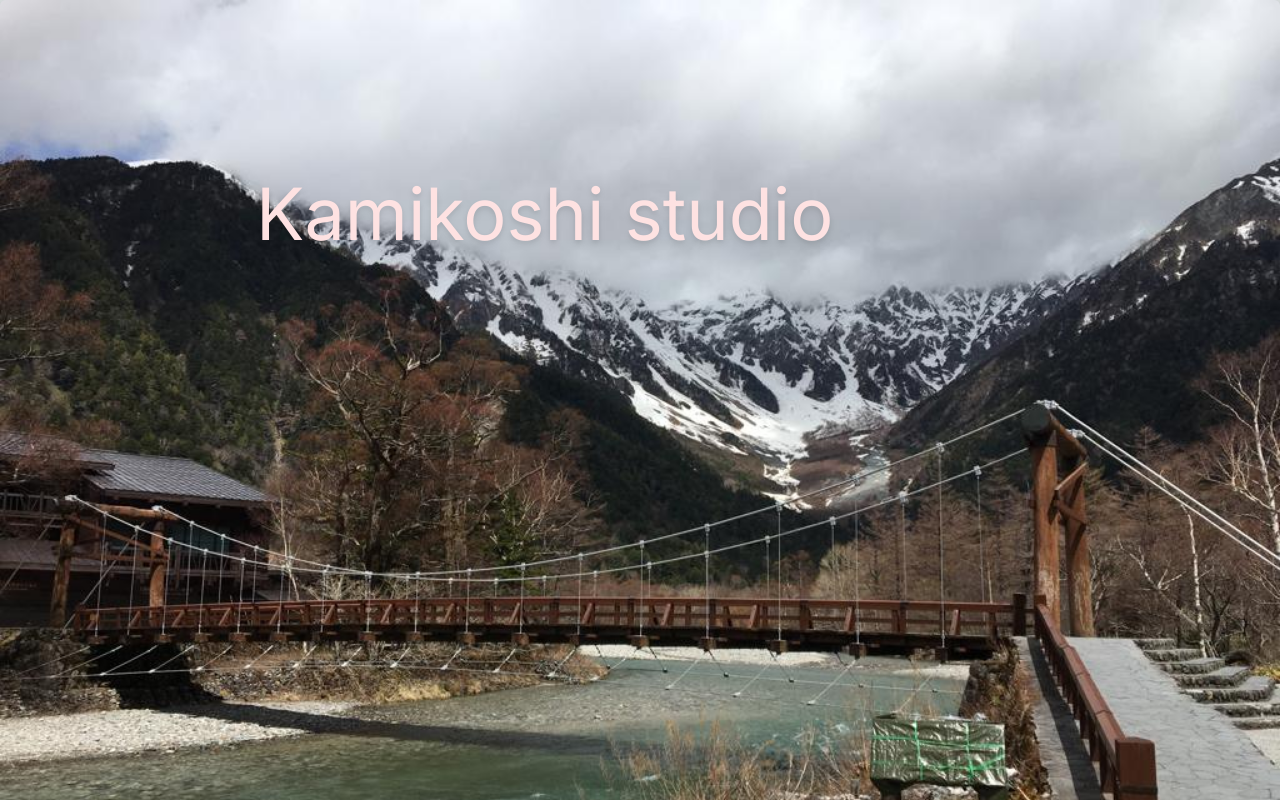
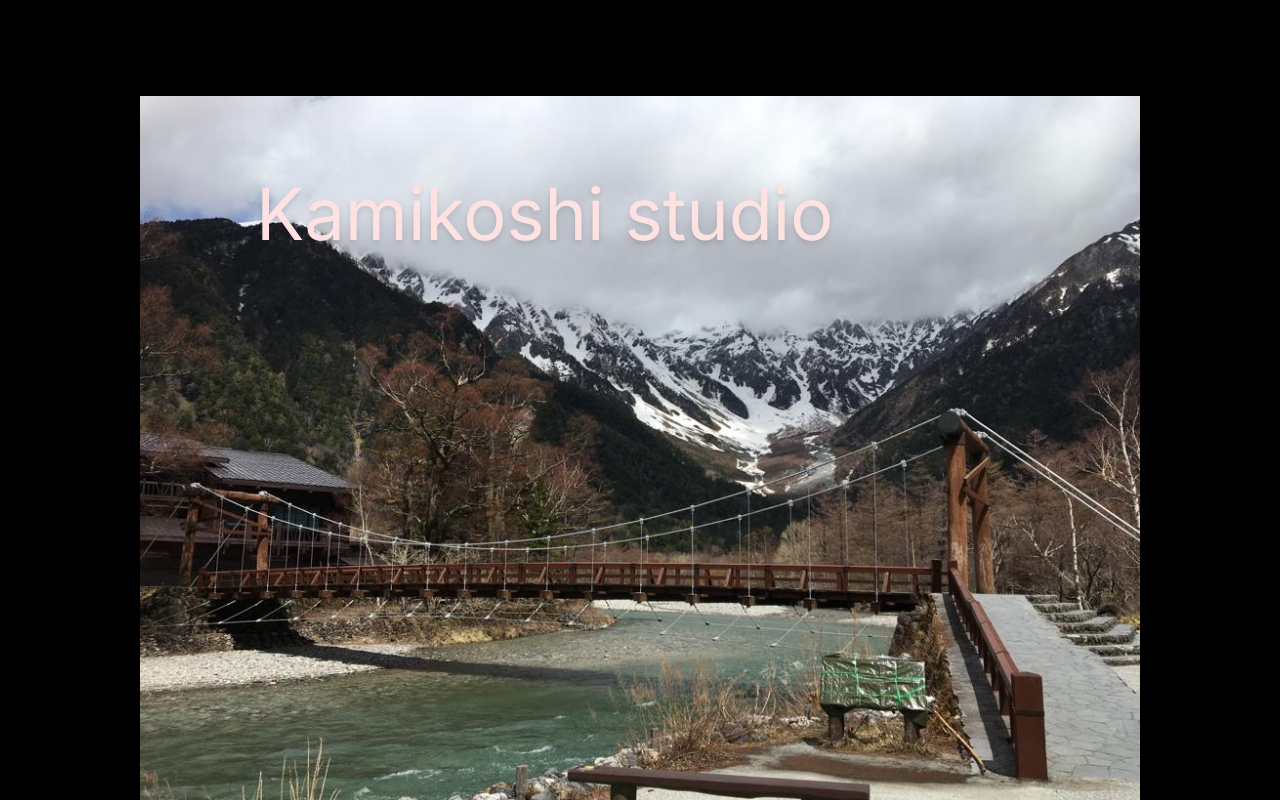
Before and after one commit to jolysnicolas1/kamikoshi, a Next.js app: page / in a window 1280 px wide. Shown: the top 800 px of the page. Built offline with nearby package versions, Linux system fonts and the light colour scheme.

Commit message:
Fix image component settings

```diff
--- a/app/page.tsx
+++ b/app/page.tsx
@@ -17,14 +17,15 @@ const noto = Noto_Sans_JP({
 })
 export default function Home() {
   return (
-    <main className='flex min-h-screen max-h-screen flex-col items-center justify-between drop-shadow-lg relative'>
+    <main className='flex min-h-screen max-h-screen flex-col items-center justify-between drop-shadow-lg relative bg-black pt-24'>
       <h1 className="absolute top-[20%] left-[20%] text-[72px] text-red-100 drop-shadow-md { noto.className }">
         Kamikoshi studio
       </h1>
       <Image
         src={ mountains }
-        className='rounded-md'
-        layout='responsive'
+        alt='mountains'
+        width={1000}
+        height={1000}
       />
     </main>
   )
```
